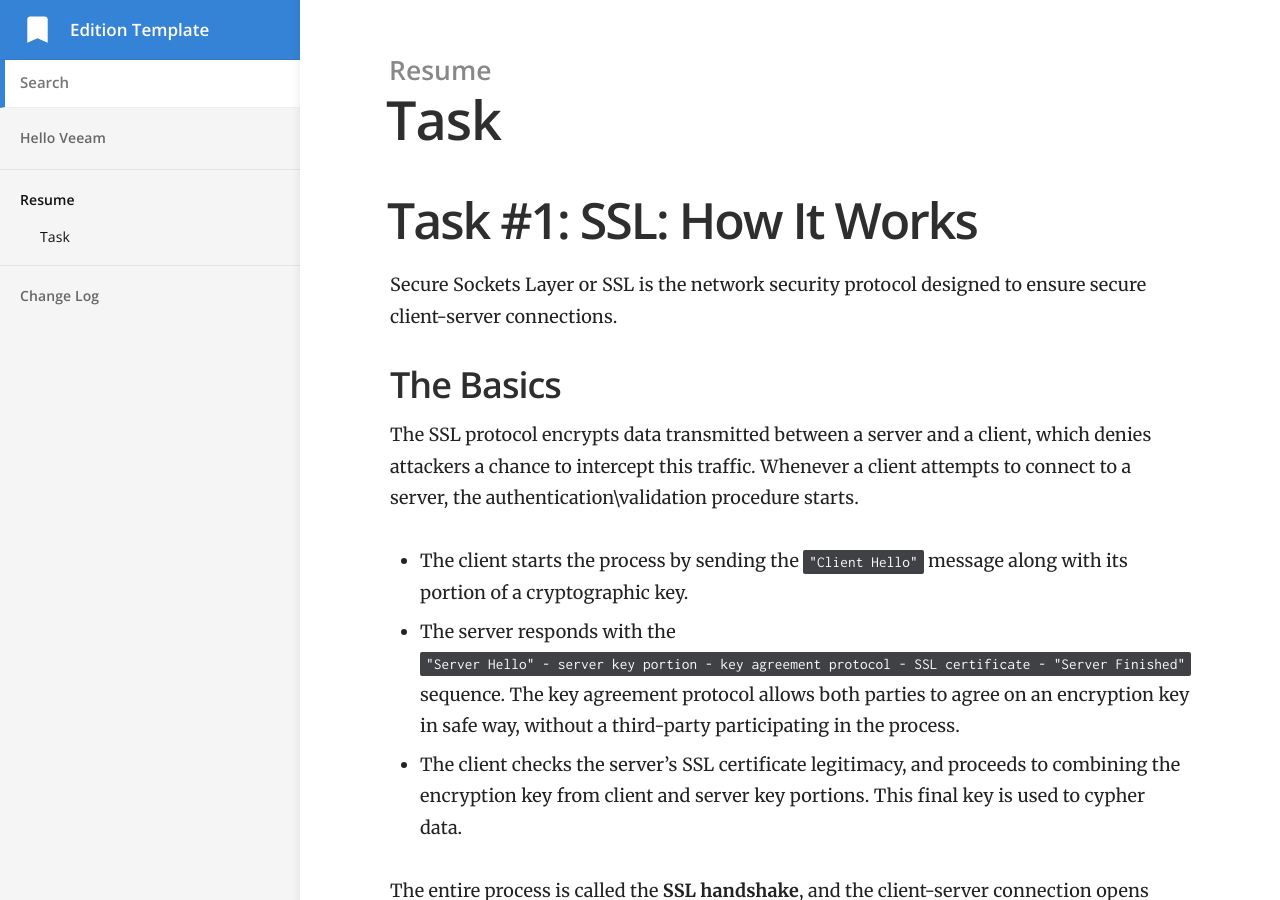
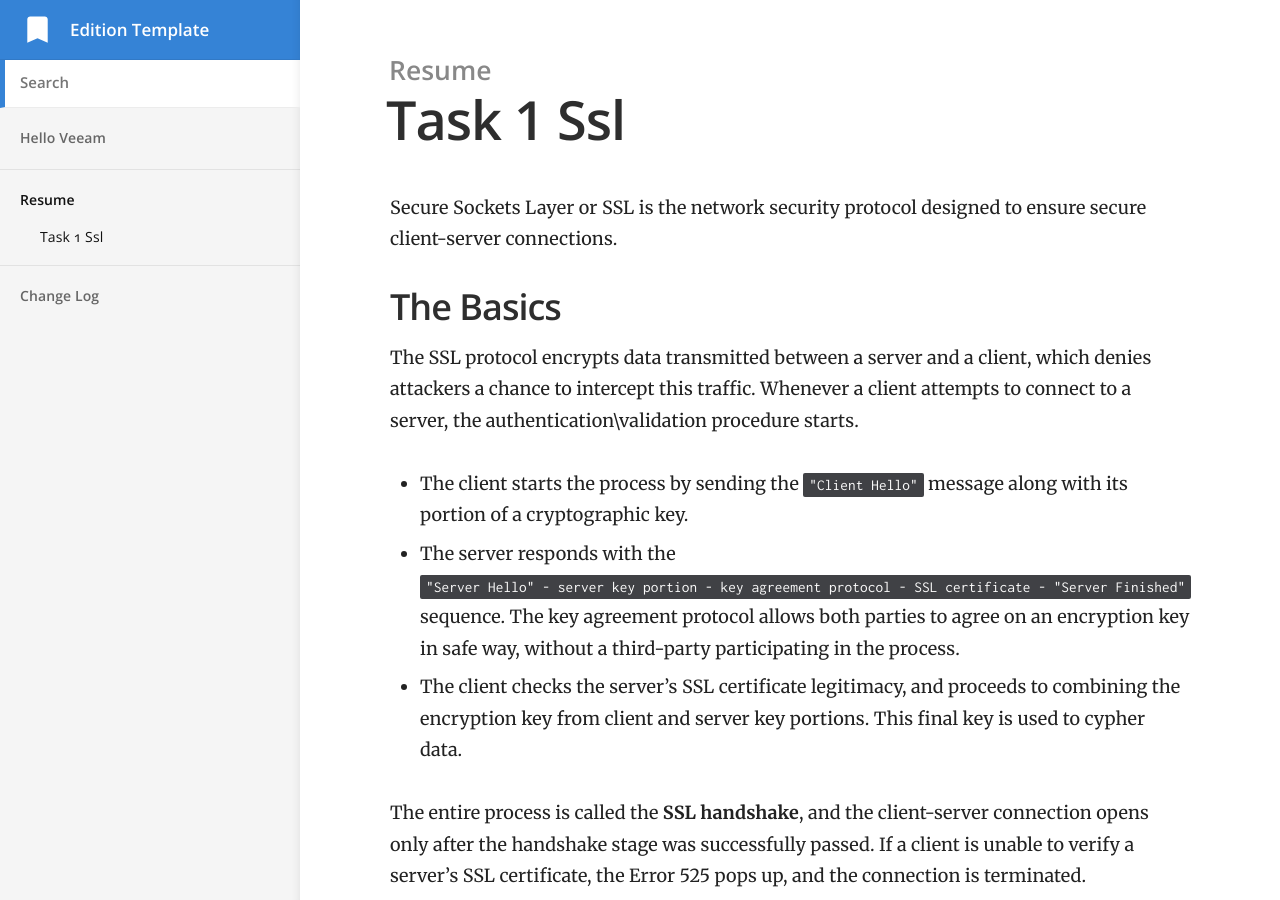
Before and after one commit to Valrravn/Cloudcannon-Sample-DocSite, a Jekyll site: the page built from _docs/Task 1/task-1-ssl.md, in a window 1280 px wide and 900 px high. Built offline with Jekyll 4.4.1, drawn with Linux system fonts in a browser that asks for light colours.

Commit message:
replace encoded symbols

```diff
--- a/_docs/Task 1/task-1-ssl.md
+++ b/_docs/Task 1/task-1-ssl.md
@@ -1,11 +1,9 @@
 ---
-title: Task #1 - How SSL Works
+title: # Task 1: SSL - How It Works
 category: Resume
 order: 1
 author: Dmitry Korovin
 ---
-
-# Task #1: SSL: How It Works
 
 Secure Sockets Layer or SSL is the network security protocol designed to ensure secure client-server connections.
 
```
